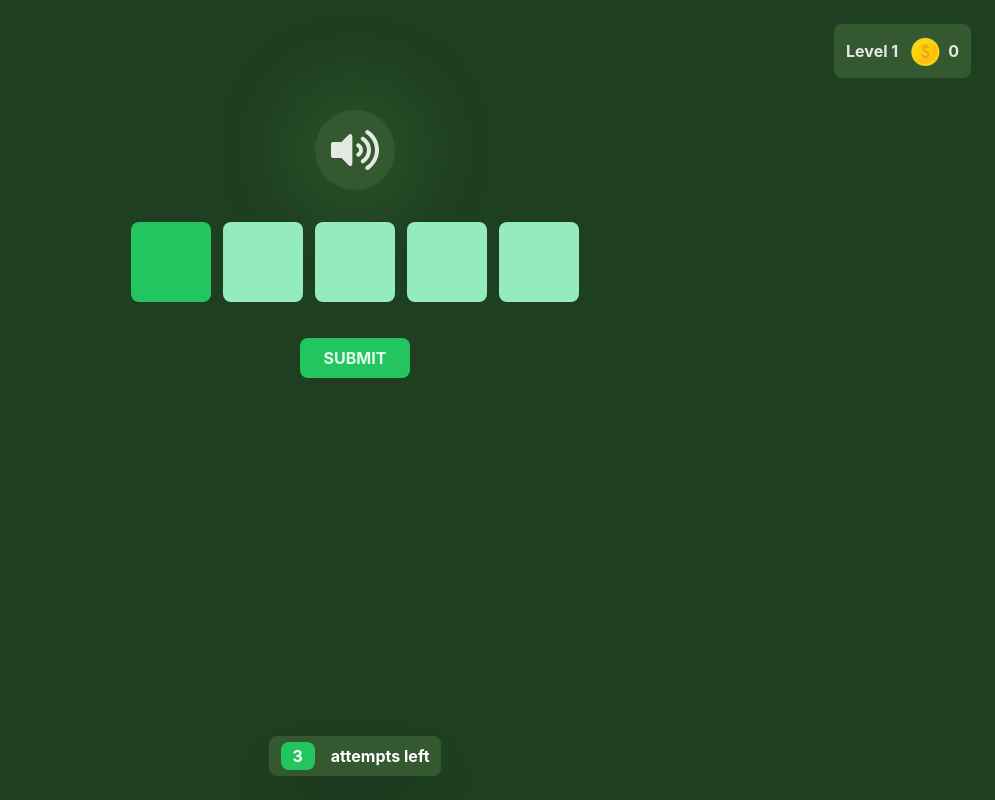
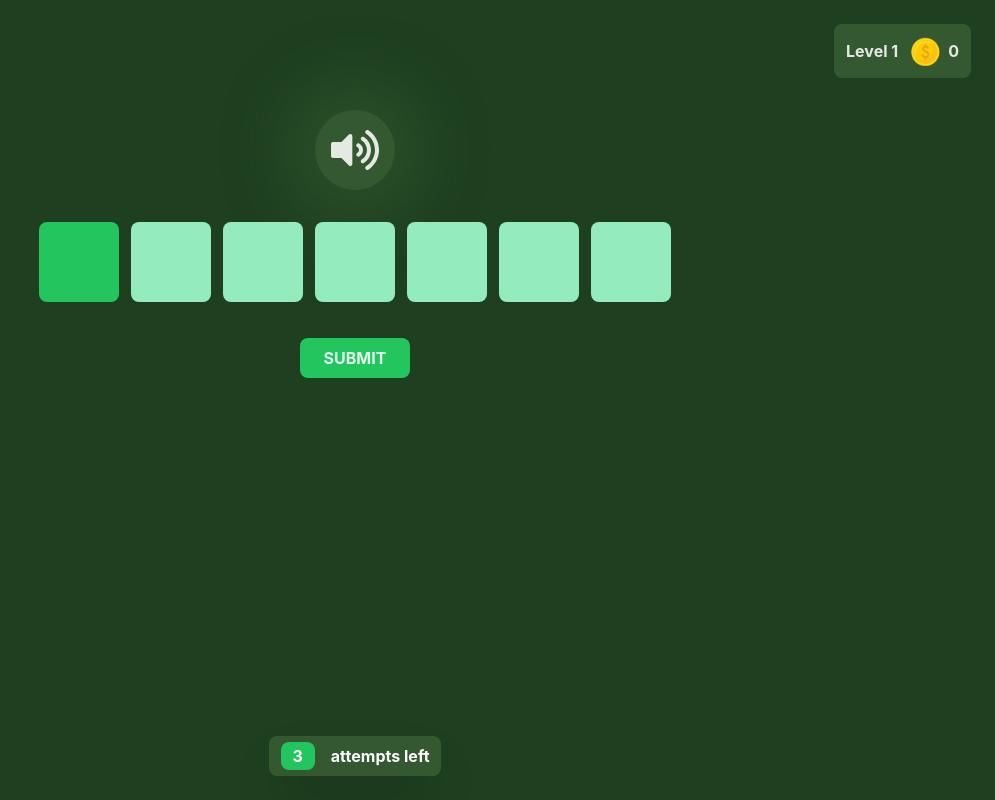
Before and after one commit to adityayadav71/spelling-bee-game, a React (Vite) app: page / in a window 1280 px wide. Shown: the whole page, without its empty margins (285-1280 px from the left). Built offline with nearby package versions, Linux system fonts and the light colour scheme; no server answers.

Commit message:
added word data and API calls

```diff
--- /dev/null
+++ b/src/api.js
@@ -0,0 +1,6 @@
+export const fetchWordDetails = async (word) => {
+  const res = await fetch(`https://api.dictionaryapi.dev/api/v2/entries/en/${word}`);
+  const data = await res.json();
+  const audioFiles = data[0].phonetics.filter((phonetic) => phonetic.audio !== "");
+  return audioFiles[0].audio;
+};
--- a/src/components/Home/Home.jsx
+++ b/src/components/Home/Home.jsx
@@ -2,16 +2,16 @@ import React, { useState, useRef, useEffect } from "react";
 import coinsImage from "../../assets/svg/coinsImage.svg";
 import checkmark from "../../assets/svg/checkmark.svg";
 import cross from "../../assets/svg/cross.svg";
-import audioFile from "../../assets/audio.mp3";
+import data from "../../data.json";
 import successAudioFile from "../../assets/success.mp3";
 import errorAudioFile from "../../assets/error.mp3";
 import failureAudioFile from "../../assets/failure.mp3";
 import { FaVolumeUp } from "react-icons/fa";
 import { RxMagnifyingGlass } from "react-icons/rx";
+import { fetchWordDetails } from "../../api";
 
 const Home = () => {
-  const word = "HARSH";
-  const wordarr = word.split("");
+  const [word, setWord] = useState("DEFAULT");
   const [incorrect, setIncorrect] = useState(true);
   const [points, setPoints] = useState(0);
   const [currentPoints, setCurrentPoints] = useState(0);
@@ -20,20 +20,37 @@ const Home = () => {
   const [attempts, setAttempts] = useState(3);
   const [message, setMessage] = useState();
   const [checkword, setCheckWord] = useState(new Array(word.length).fill(""));
+  const [wordAudio, setWordAudio] = useState(null);
   const [successAudio, setSuccessAudio] = useState(null);
   const [errorAudio, setErrorAudio] = useState(null);
   const [failureAudio, setFailureAudio] = useState(null);
 
+  const newWord = async () => {
+    const random = Math.floor(Math.random() * 100) + 1;
+    const word = data.words[random];
+    setWord(word.toUpperCase());
+
+    const audioURL = await fetchWordDetails(word);
+    const wordAudio = new Audio(audioURL);
+    wordAudio.preload = "auto";
+    setWordAudio(wordAudio);
+  };
+
   useEffect(() => {
+    newWord();
+
     const audio = new Audio(successAudioFile);
     audio.preload = "auto";
     setSuccessAudio(audio);
+
     const audio2 = new Audio(errorAudioFile);
     audio2.preload = "auto";
     setErrorAudio(audio2);
+
     const audio3 = new Audio(failureAudioFile);
     audio3.preload = "auto";
     setFailureAudio(audio3);
+
     setTimeout(() => {
       if (!success) {
         setMessage(
@@ -46,20 +63,24 @@ const Home = () => {
         );
       }
     }, 30000);
-  }, []);
+  }, [level]);
 
+  const wordarr = word.split("");
+
+  // Focus on first input textbox by default
   const firstInput = useRef(null);
-
   useEffect(() => {
     if (firstInput.current) {
       firstInput.current.focus();
     }
   }, []);
 
+  // Add current level points to total points
   useEffect(() => {
     setPoints((prevPoints) => prevPoints + currentPoints);
   }, [currentPoints]);
 
+  // Update the word array for every keystroke in form
   const updateWord = (e, index) => {
     const input = e.target;
     const value = e.target.value;
@@ -80,15 +101,22 @@ const Home = () => {
     }
   };
 
-  const resetWord = () => {};
-  const nextLevel = () => {};
-  const displayHints = () => {};
-  const playAudio = () => {
-    const audio = new Audio(audioFile);
-    audio.play();
+  const resetWord = () => {
+    newWord();
   };
 
-  const calculatedata = () => {
+  const nextLevel = () => {
+    setLevel((prevLevel) => prevLevel + 1);
+    window.reload();
+  };
+
+  const displayHints = () => {};
+
+  const playAudio = () => {
+    wordAudio.play();
+  };
+
+  const matchWord = () => {
     setMessage("");
     const finalword = checkword.join("").toUpperCase();
     // If word is not complete
@@ -143,7 +171,6 @@ const Home = () => {
           <img src={coinsImage} alt="Coins" />
           <p>{points}</p>
         </div>
-
         {success && <div className="absolute top-full right-3 text-yellow-500 font-bold animate-up"> + {currentPoints}</div>}
       </div>
       <main className="flex flex-col items-center justify-center gap-y-6 ml-auto mr-auto w-fit grow p-6">
@@ -169,7 +196,7 @@ const Home = () => {
           </div>
           {message}
           {incorrect && (
-            <button id="submitBtn" onClick={calculatedata} className="transition duration-300 rounded-lg px-6 py-2 bg-green-500 font-bold">
+            <button id="submitBtn" onClick={matchWord} className="transition duration-300 rounded-lg px-6 py-2 bg-green-500 font-bold">
               SUBMIT
             </button>
           )}
--- /dev/null
+++ b/src/data.json
@@ -0,0 +1,104 @@
+{
+  "words": [
+    "Worcestershire",
+    "Pneumonoultramicroscopicsilicovolcanoconiosis",
+    "Ophthalmologist",
+    "Schizophrenia",
+    "Kaleidoscope",
+    "Effervescent",
+    "Fluorescent",
+    "Incandescent",
+    "Juxtaposition",
+    "Mnemonic",
+    "Antidisestablishmentarianism",
+    "Floccinaucinihilipilification",
+    "Camaraderie",
+    "Definitely",
+    "Hierarchy",
+    "Acquiesce",
+
+    "Zephyr",
+    "Xylophone",
+    "Vengeance",
+    "Quarantine",
+    "Pharaoh",
+    "Larynx",
+    "Gnawing",
+    "Belligerent",
+    "Abscess",
+    "Yacht",
+    "Bureaucracy",
+    "Cemetery",
+    "Eccentric",
+    "February",
+    "Grammar",
+    "Humorous",
+    "Irrelevant",
+    "Knowledge",
+    "Leisure",
+    "Maintenance",
+
+    "Weird",
+    "Vacuum",
+    "Unconscious",
+    "Thermometer",
+    "Rendezvous",
+    "Neighborhood",
+    "Kernel",
+    "Jewelry",
+    "Harass",
+    "Ecstasy",
+    "Nickname",
+    "Occasionally",
+    "Possession",
+    "Questionnaire",
+    "Recommend",
+    "Sacrilegious",
+    "Technique",
+    "Unfortunately",
+    "Weird",
+    "Xenophobia",
+
+    "Zealous",
+    "Unanimous",
+    "Tongue",
+    "Separate",
+    "Rhythm",
+    "Parallel",
+    "Nauseous",
+    "Liaison",
+    "Inoculate",
+    "Gauge",
+    "Yield",
+    "Zucchini",
+    "Achieve",
+    "Broccoli",
+    "Cappuccino",
+    "Daiquiri",
+    "Espresso",
+    "Fuchsia",
+    "Guacamole",
+    "Hors d 'oeuvre",
+
+    "Yield",
+    "Volunteer",
+    "Succeed",
+    "Receipt",
+    "Quiet",
+    "Occurrence",
+    "Millennium",
+    "License",
+    "Fiery",
+    "Dilemma",
+    "Iridescent",
+    "Judgmental",
+    "Knackwurst",
+    "Liaise",
+    "Manoeuvre",
+    "Nausea",
+    "Omelette",
+    "Pseudonym",
+    "Rhyme",
+    "Souvenir"
+  ]
+}
```
